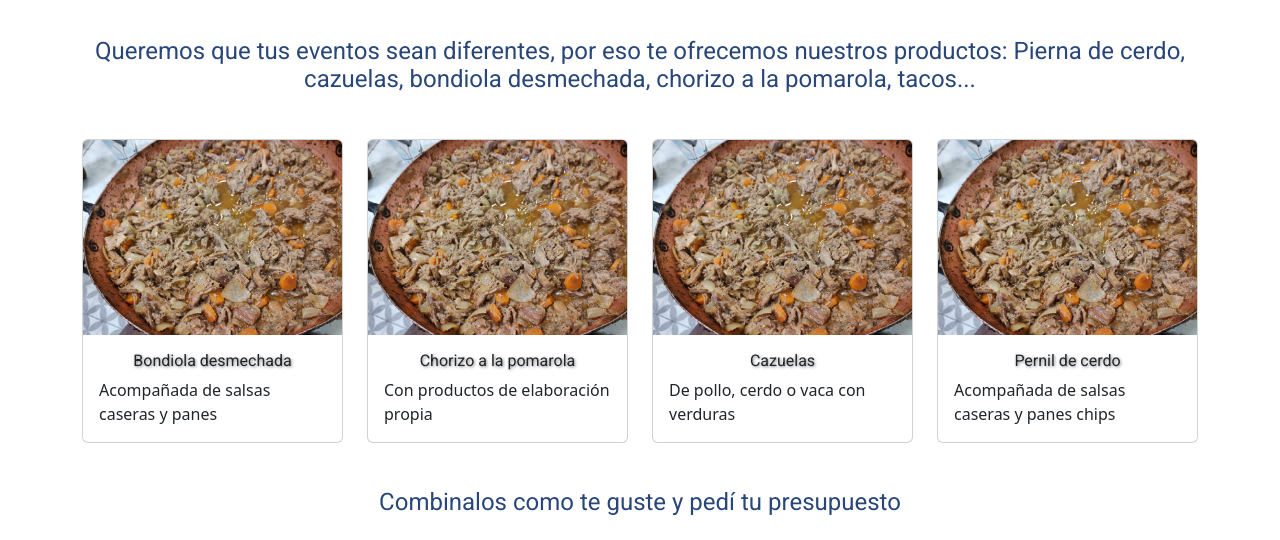
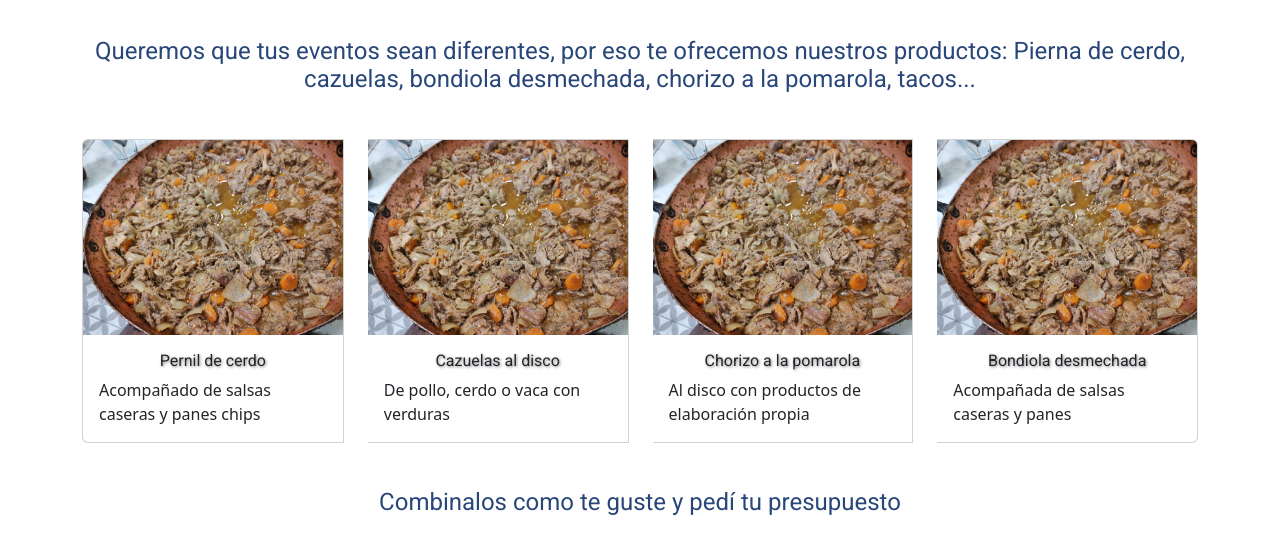
Before and after one commit to luisgiudice/manjares-de-campo, a plain HTML site: page pages/evento.html in a window 1280 px wide. Shown: the part 1040-1580 px from the top of the page. Drawn offline with nearby package versions, Linux system fonts and the light colour scheme.

Commit message:
arreglos en pagina de eventos

```diff
--- a/pages/evento.html
+++ b/pages/evento.html
@@ -50,37 +50,37 @@
         </div>
 
         <section class="container d-flex gap-4 justify-content-center">
-            <div class="card" style="width: 18rem;">
-                <img src="../assets/imagenes/bondioladesmechada.jpeg" class="card-img-top" alt="Bondiola desmechada">
-                <div class="card-body">
-                    <h5 class="card-title">Bondiola desmechada</h5>
-                    <p class="card-text">Acompañada de salsas caseras y panes</p>
+            <div class="card-group gap-4">
+                <div class="card">
+                    <img src="../assets/imagenes/bondioladesmechada.jpeg" class="card-img-top" alt="Pernil de cerdo">
+                    <div class="card-body">
+                        <h5 class="card-title">Pernil de cerdo</h5>
+                        <p class="card-text">Acompañado de salsas caseras y panes chips</p>
+                    </div>
+                </div>
+                <div class="card">
+                    <img src="../assets/imagenes/bondioladesmechada.jpeg" class="card-img-top" alt="Cazuelas">
+                    <div class="card-body">
+                        <h5 class="card-title">Cazuelas al disco</h5>
+                        <p class="card-text">De pollo, cerdo o vaca con verduras</p>
+                    </div>
+                </div>
+                <div class="card">
+                    <img src="../assets/imagenes/bondioladesmechada.jpeg" class="card-img-top" alt="Chorizo a la pomarola">
+                    <div class="card-body">
+                        <h5 class="card-title">Chorizo a la pomarola</h5>
+                        <p class="card-text">Al disco con productos de elaboración propia</p>
+                    </div>
+                </div>
+                <div class="card">
+                    <img src="../assets/imagenes/bondioladesmechada.jpeg" class="card-img-top" alt="Bondiola desmechada">
+                    <div class="card-body">
+                        <h5 class="card-title">Bondiola desmechada</h5>
+                        <p class="card-text">Acompañada de salsas caseras y panes</p>
+                    </div>
                 </div>
             </div>
-
-            <div class="card" style="width: 18rem;">
-                <img src="../assets/imagenes/bondioladesmechada.jpeg" class="card-img-top" alt="Chorizo a la pomarola">
-                <div class="card-body">
-                    <h5 class="card-title">Chorizo a la pomarola</h5>
-                    <p class="card-text">Con productos de elaboración propia</p>
-                </div>
-            </div>
-
-            <div class="card" style="width: 18rem;">
-                <img src="../assets/imagenes/bondioladesmechada.jpeg" class="card-img-top" alt="Bondiola desmechada">
-                <div class="card-body">
-                    <h5 class="card-title">Cazuelas</h5>
-                    <p class="card-text">De pollo, cerdo o vaca con verduras</p>
-                </div>
-            </div>
-
-            <div class="card" style="width: 18rem;">
-                <img src="../assets/imagenes/bondioladesmechada.jpeg" class="card-img-top" alt="Bondiola desmechada">
-                <div class="card-body">
-                    <h5 class="card-title">Pernil de cerdo</h5>
-                    <p class="card-text">Acompañada de salsas caseras y panes chips</p>
-                </div>
-            </div>
+        </section>
 
         </section>
         <div>
```
Also changed, not shown: pages/experiencias.html (+5 -5 lines).
